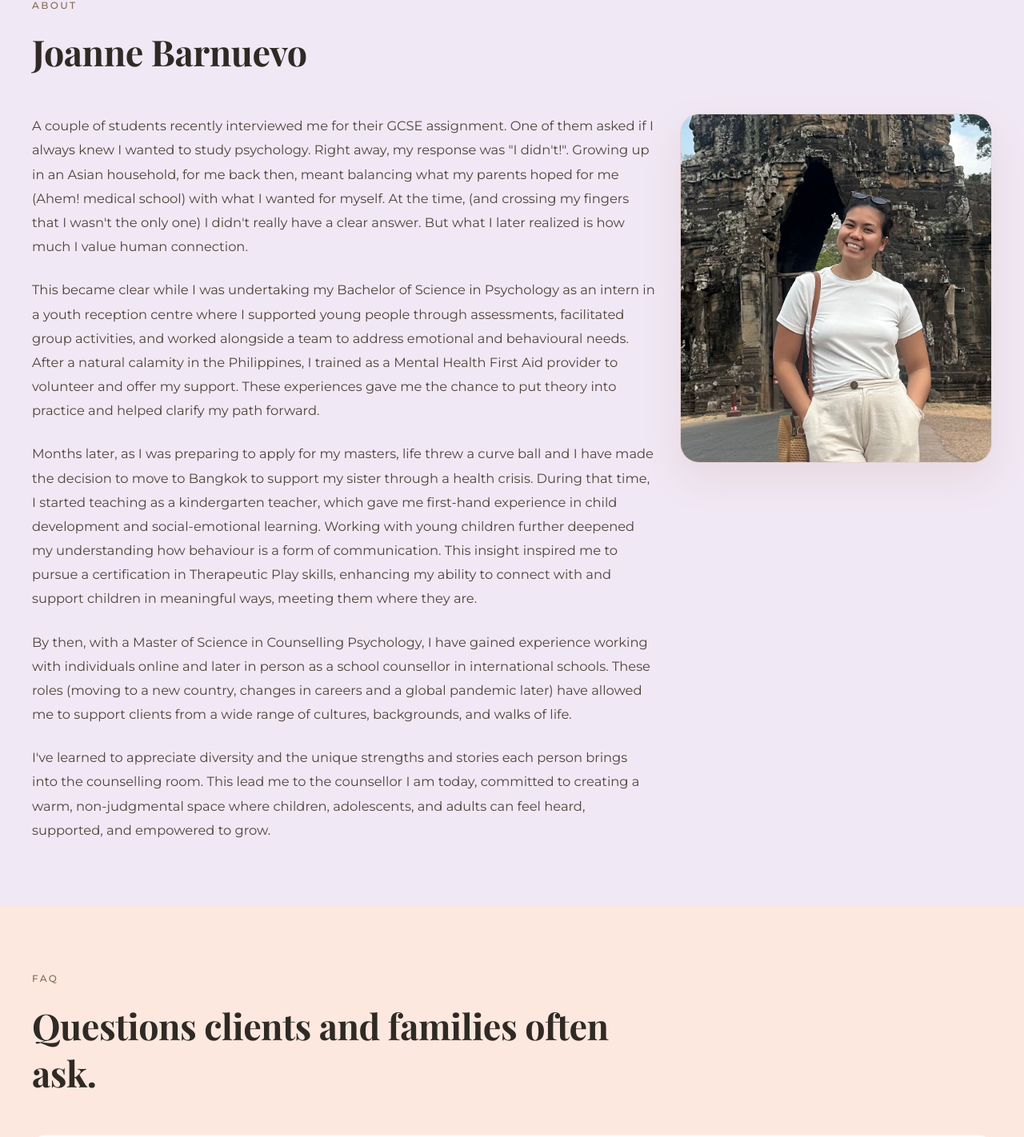
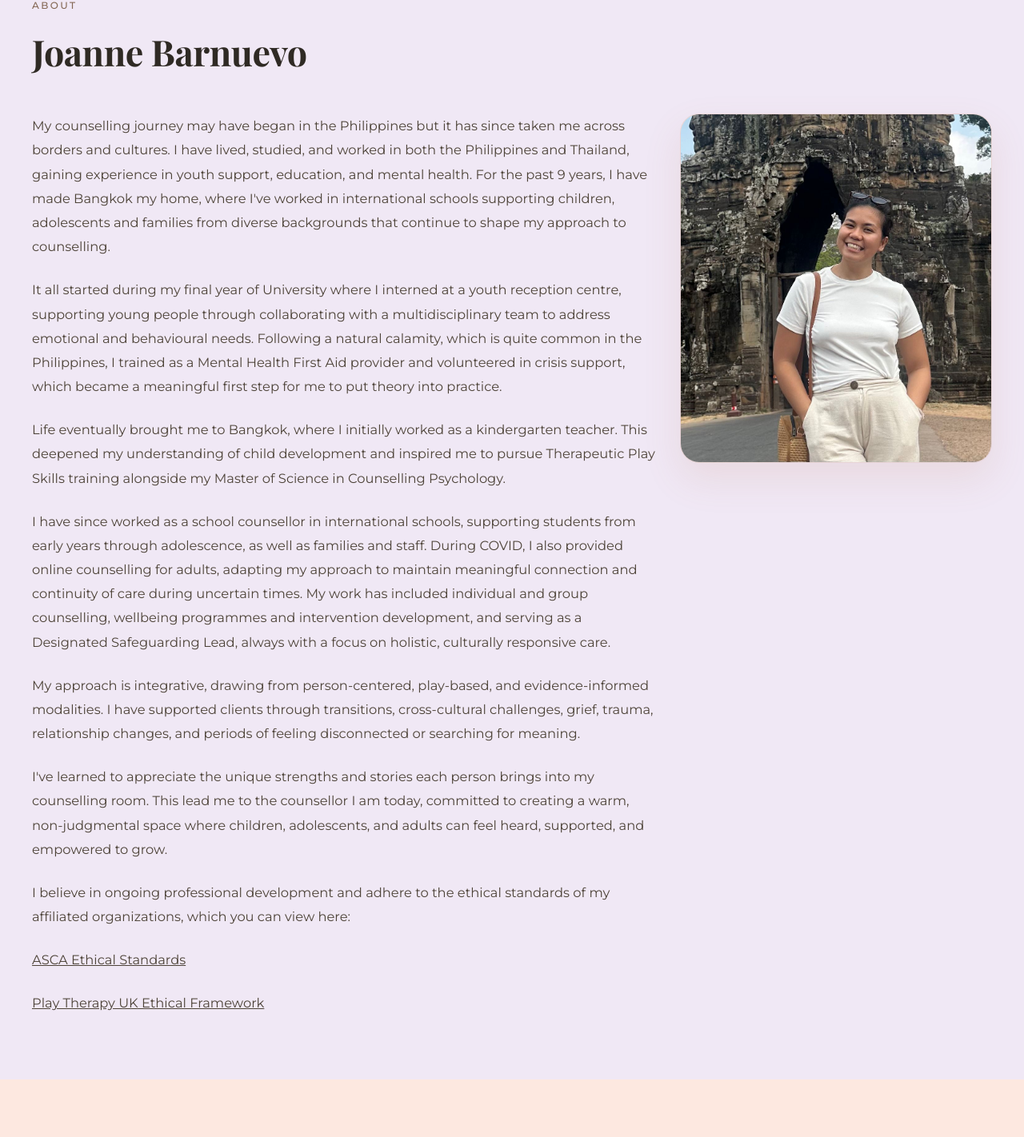
Before and after one commit to joseph-johnson27001/Joanne-s-Counselling-Website, a Vue app: page / in a window 1280 px wide. Shown: the part 1761-3183 px from the top of the page at 80% size. Built offline with nearby package versions, Linux system fonts and the light colour scheme; a web font is replaced by a local one.

Commit message:
Updated about and hero

```diff
--- a/src/components/sections/AboutSection.vue
+++ b/src/components/sections/AboutSection.vue
@@ -13,51 +13,31 @@
       <div class="about-grid">
         <div class="about-copy">
           <p>
-            A couple of students recently interviewed me for their GCSE
-            assignment. One of them asked if I always knew I wanted to study
-            psychology. Right away, my response was "I didn't!". Growing up in
-            an Asian household, for me back then, meant balancing what my
-            parents hoped for me (Ahem! medical school) with what I wanted for
-            myself. At the time, (and crossing my fingers that I wasn't the only
-            one) I didn't really have a clear answer. But what I later realized
-            is how much I value human connection.
+            My counselling journey may have began in the Philippines but it has since taken me across borders and cultures. I have lived, studied, and worked in both the Philippines and Thailand, gaining experience in youth support, education, and mental health. For the past 9 years, I have made Bangkok my home, where I've worked in international schools supporting children, adolescents and families from diverse backgrounds that continue to shape my approach to counselling.
           </p>
           <p>
-            This became clear while I was undertaking my Bachelor of Science in
-            Psychology as an intern in a youth reception centre where I
-            supported young people through assessments, facilitated group
-            activities, and worked alongside a team to address emotional and
-            behavioural needs. After a natural calamity in the Philippines, I
-            trained as a Mental Health First Aid provider to volunteer and offer
-            my support. These experiences gave me the chance to put theory into
-            practice and helped clarify my path forward.
+            It all started during my final year of University where I interned at a youth reception centre, supporting young people through collaborating with a multidisciplinary team to address emotional and behavioural needs. Following a natural calamity, which is quite common in the Philippines, I trained as a Mental Health First Aid provider and volunteered in crisis support, which became a meaningful first step for me to put theory into practice.
           </p>
           <p>
-            Months later, as I was preparing to apply for my masters, life threw
-            a curve ball and I have made the decision to move to Bangkok to
-            support my sister through a health crisis. During that time, I
-            started teaching as a kindergarten teacher, which gave me first-hand
-            experience in child development and social-emotional learning.
-            Working with young children further deepened my understanding how
-            behaviour is a form of communication. This insight inspired me to
-            pursue a certification in Therapeutic Play skills, enhancing my
-            ability to connect with and support children in meaningful ways,
-            meeting them where they are.
+            Life eventually brought me to Bangkok, where I initially worked as a kindergarten teacher. This deepened my understanding of child development and inspired me to pursue Therapeutic Play Skills training alongside my Master of Science in Counselling Psychology.
           </p>
           <p>
-            By then, with a Master of Science in Counselling Psychology, I have
-            gained experience working with individuals online and later in
-            person as a school counsellor in international schools. These roles
-            (moving to a new country, changes in careers and a global pandemic
-            later) have allowed me to support clients from a wide range of
-            cultures, backgrounds, and walks of life.
+            I have since worked as a school counsellor in international schools, supporting students from early years through adolescence, as well as families and staff. During COVID, I also provided online counselling for adults, adapting my approach to maintain meaningful connection and continuity of care during uncertain times. My work has included individual and group counselling, wellbeing programmes and intervention development, and serving as a Designated Safeguarding Lead, always with a focus on holistic, culturally responsive care.
           </p>
           <p>
-            I've learned to appreciate diversity and the unique strengths and
-            stories each person brings into the counselling room. This lead me
-            to the counsellor I am today, committed to creating a warm,
-            non-judgmental space where children, adolescents, and adults can
-            feel heard, supported, and empowered to grow.
+            My approach is integrative, drawing from person-centered, play-based, and evidence-informed modalities. I have supported clients through transitions, cross-cultural challenges, grief, trauma, relationship changes, and periods of feeling disconnected or searching for meaning.
+          </p>
+          <p>
+            I've learned to appreciate the unique strengths and stories each person brings into my counselling room. This lead me to the counsellor I am today, committed to creating a warm, non-judgmental space where children, adolescents, and adults can feel heard, supported, and empowered to grow.
+          </p>
+          <p>
+            I believe in ongoing professional development and adhere to the ethical standards of my affiliated organizations, which you can view here:
+          </p>
+          <p>
+            <a href="https://drive.google.com/file/d/1PnoG0H1E7hb4leTSO0QpEF3wYPFY6gTM/view?pli=1" target="_blank">ASCA Ethical Standards</a>
+          </p>
+          <p>
+            <a href="https://playtherapy.org.uk/wp-content/uploads/2025/08/PTUK-Ethical-Framework.pdf" target="_blank">Play Therapy UK Ethical Framework</a>
           </p>
         </div>
 
--- a/src/components/sections/HeroSection.vue
+++ b/src/components/sections/HeroSection.vue
@@ -26,12 +26,6 @@
             Whether you've wandered here out of curiosity while searching for a
             certain kind of counselling or are simply looking for a space to see
             what feels right for you, I'm glad you're here.
-          </p>
-          <p class="hero-text">
-            My practice is grounded in attentive listening, creative activities,
-            and genuine connection—offering a safe environment where you can
-            feel supported, grow, and connect in your own way and at your own
-            pace.
           </p>
           <div class="hero-actions">
             <Button href="#contact">Get in touch</Button>
```
